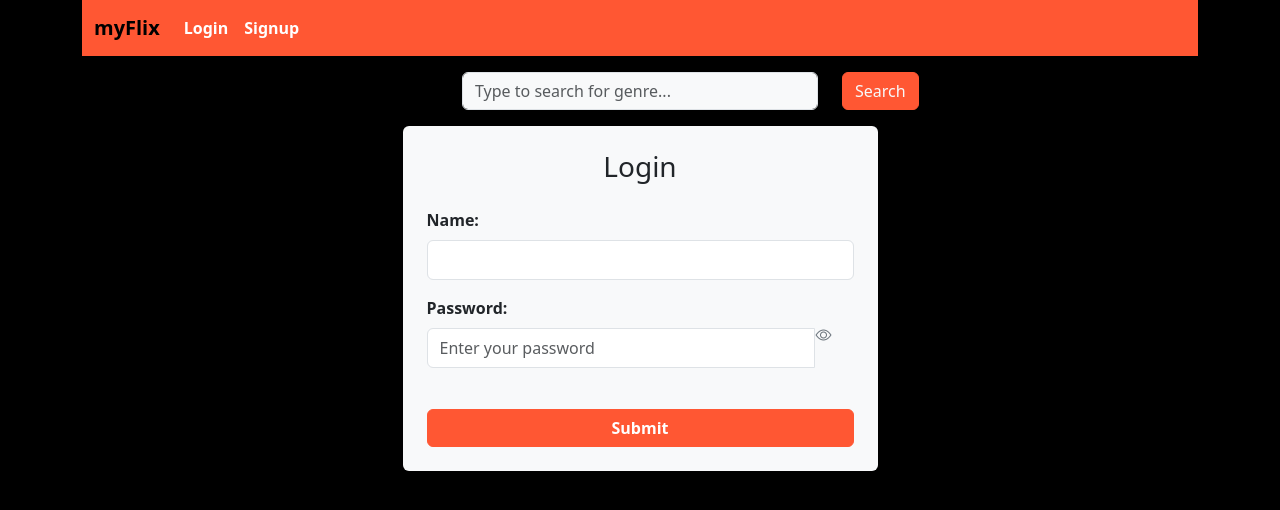
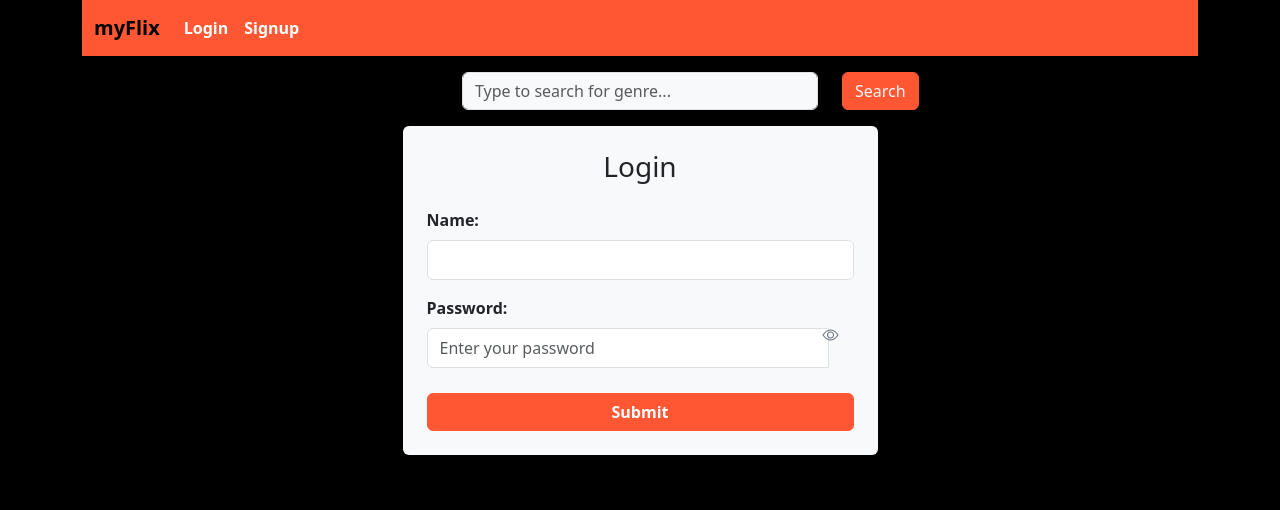
Before and after one commit to Sogolsa/myFlix-client, a React (Vite) app: page /login in a window 1280 px wide. Shown: the top 510 px of the page. Built offline with nearby package versions, Linux system fonts and the light colour scheme.

Commit message:
Fix the positioning of eye icone

```diff
--- a/src/components/login-view/login-view.jsx
+++ b/src/components/login-view/login-view.jsx
@@ -81,7 +81,7 @@ export const LoginView = ({ onLoggedIn }) => {
               required
             />
           </Form.Group> */}
-        <Form.Group className='mb-3'>
+        <Form.Group>
           <Form.Label>Password:</Form.Label>
           <div className='input-group'>
             <Form.Control
--- a/src/components/login-view/login-view.scss
+++ b/src/components/login-view/login-view.scss
@@ -26,9 +26,9 @@
   }
 
   .input-group {
-    position: relative; /* Ensures the button is positioned relative to this container */
     display: flex;
     align-items: center;
+    justify-content: center;
   }
 
   .toggle-password-btn {
@@ -37,9 +37,12 @@
     top: 50%; /* Center vertically */
     right: 10px; /* Adjust alignment to the right edge */
     transform: translateY(-50%);
-    border: none;
+    border: none !important;
     background-color: transparent !important; /* Make it blend with the input field */
     color: #6c757d !important;
+    justify-content: center;
+    align-items: center;
+    padding: 5px;
     cursor: pointer;
     z-index: 10;
     &:hover {
```
Also changed, not shown: 4 other files (tests, documents, lock files or other folders).
